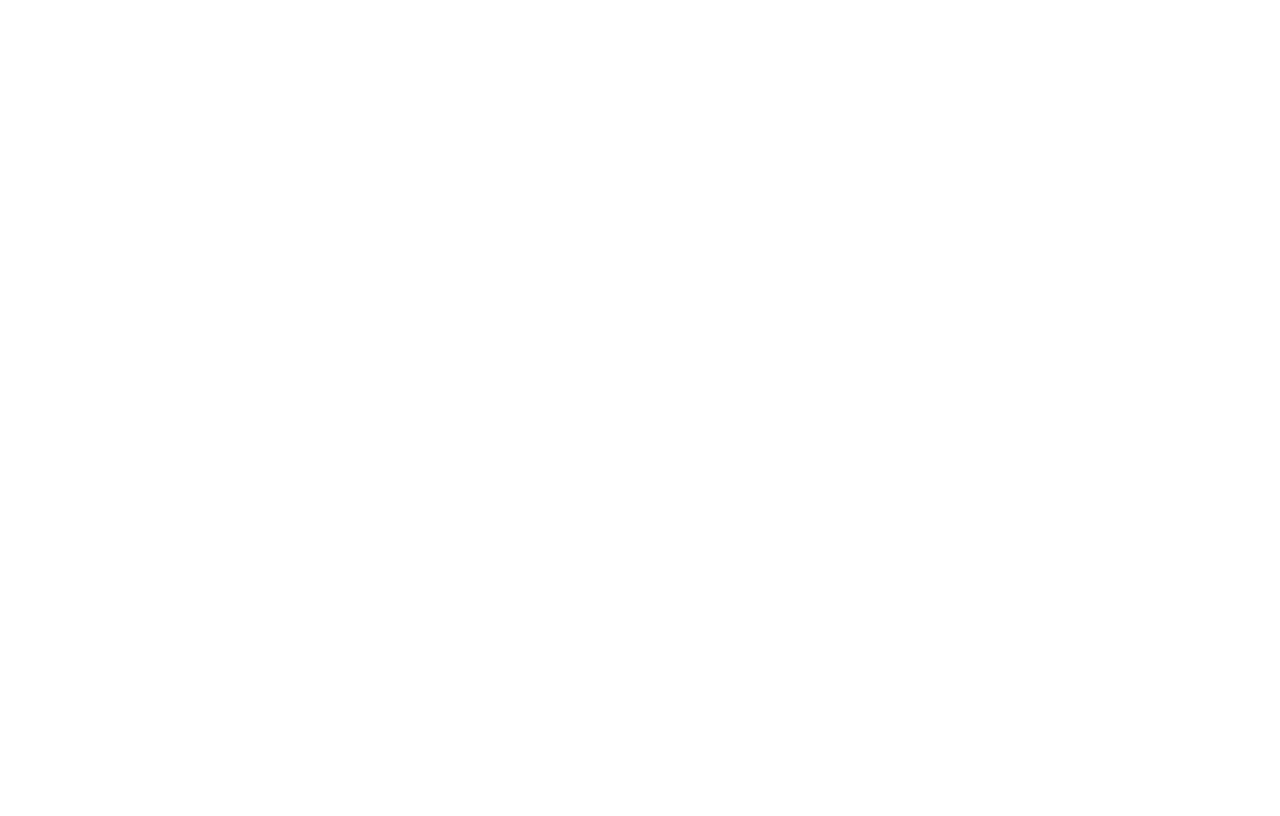
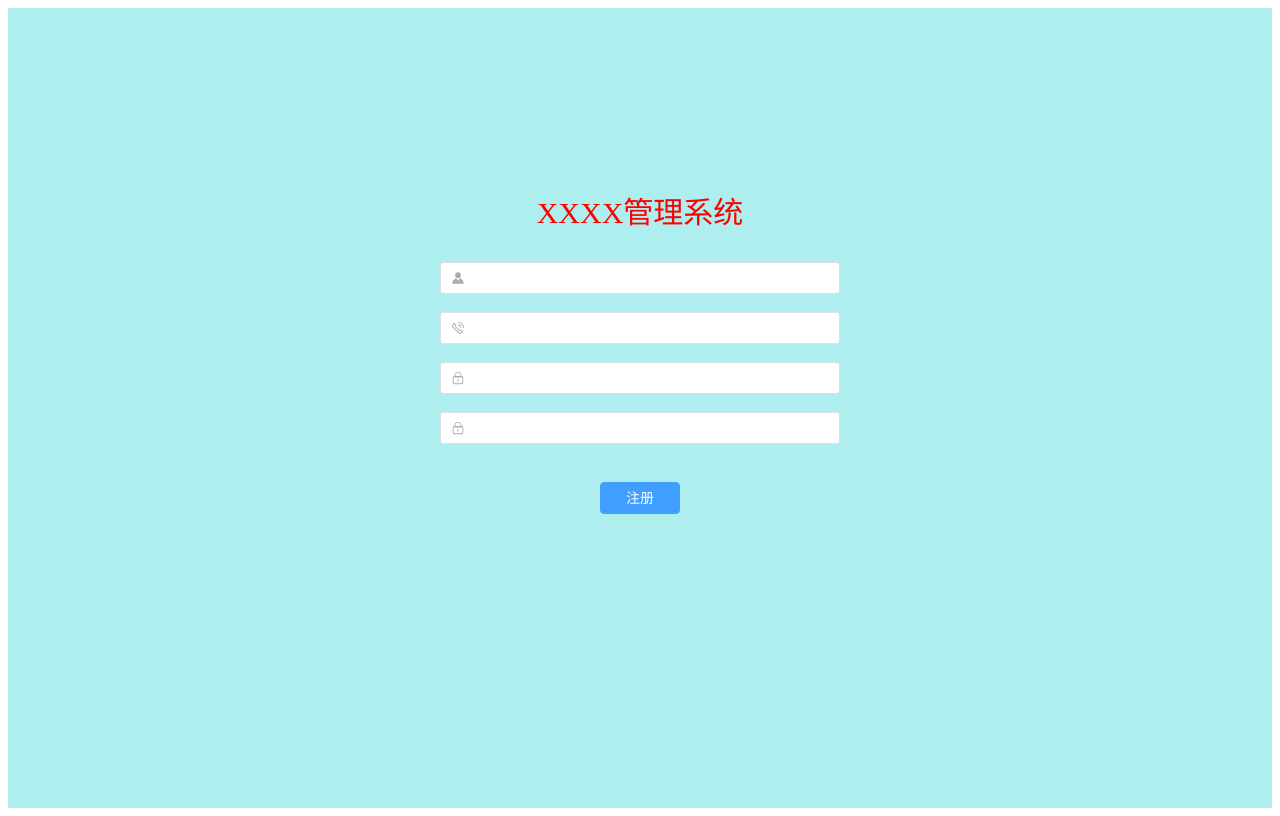
Before and after one commit to SKYlake233/srtp-all, a Vue app in the folder srtp-vue/: page /register in a window 1280 px wide. Before the commit this address had no page. Built offline with nearby package versions, Linux system fonts and the light colour scheme.

Commit message:
实现注册功能

```diff
--- a/srtp-vue/src/components/login.vue
+++ b/srtp-vue/src/components/login.vue
@@ -1,7 +1,7 @@
 <template>
   <div style="width: 100%; height: 100vh; background: paleturquoise; overflow: hidden">
     <div style="width: 400px;margin: 150px auto">
-      <div style="color: red;font-size: 30px;text-align: center;padding: 30px" >商店慈善物品管理系统</div>
+      <div style="color: red;font-size: 30px;text-align: center;padding: 30px" >XXXX管理系统</div>
       <el-form ref="form" :model="form" size="normal" :rules="rules">
         <el-form-item prop="marketAccountName">
           <el-input  :prefix-icon="Avatar" v-model="form.username"></el-input>
--- /dev/null
+++ b/srtp-vue/src/components/register.vue
@@ -0,0 +1,93 @@
+<template>
+  <div style="width: 100%; height: 100vh; background: paleturquoise; overflow: hidden">
+    <div style="width: 400px;margin: 150px auto">
+      <div style="color: red;font-size: 30px;text-align: center;padding: 30px">XXXX管理系统</div>
+      <el-form ref="form" :model="form" size="normal">
+        <el-form-item prop="username">
+          <el-input v-model="form.userName" :prefix-icon="Avatar"></el-input>
+        </el-form-item>
+        <el-form-item prop="userPhoneNumber">
+          <el-input v-model="form.userPhoneNumber" :prefix-icon="Phone"></el-input>
+        </el-form-item>
+        <el-form-item prop="password">
+          <el-input v-model="form.userPass" :prefix-icon="Lock" show-password></el-input>
+        </el-form-item>
+        <el-form-item prop="confirm">
+          <el-input v-model="this.confirm" :prefix-icon="Lock" show-password></el-input>
+        </el-form-item>
+        <el-form-item>
+          <el-button style="width: 20%;margin: 20px auto;" type="primary" @click="register">注册</el-button>
+        </el-form-item>
+      </el-form>
+    </div>
+  </div>
+</template>
+
+<script>
+
+import {Avatar, Lock , Phone} from "@element-plus/icons-vue";
+import request from "@/utils/requests"
+
+export default {
+  name: "Register",
+  data() {
+    return {
+      confirm:'',
+      form: {},
+      rules: {
+        username: [
+          {required: true, message: "请输入用户名", trigger: 'blur'}
+        ],
+        userPhoneNumber: [
+          {required: true, message: "请输入手机号", trigger: 'blur'}
+        ],
+        userPass: [
+          {required: true, message: "请输入密码", trigger: 'blur'}
+        ],
+        confirm: [
+          {required: true, message: "请确认密码", trigger: 'blur'}
+        ]
+      }
+    }
+  },
+  setup() {
+    return {
+      Lock,
+      Avatar,
+      Phone
+    }
+  },
+  methods: {//注册
+    register() {
+      if (this.form.password !== this.form.confirm) {
+        this.$message({
+          type: "error",
+          message: '密码不一致，请重试'
+        })
+      }
+      this.$refs['form'].validate((valid) => { //当用户名和密码栏都有数据时才会发送请求
+        if (valid) {
+          request.post("/user/regis", this.form).then(res => {
+            if (res.code == 200) {
+              this.$message({
+                type: "success",
+                message: "注册成功"
+              });
+              this.$router.push("/login")
+            } else {
+              this.$message({
+                type: "error",
+                message: res.msg
+              })
+            }
+          })
+        }
+      })
+    }
+  }
+}
+</script>
+
+<style scoped>
+
+</style>
--- a/srtp-vue/src/router/index.js
+++ b/srtp-vue/src/router/index.js
@@ -14,6 +14,12 @@
         name:'login',
         title: '登录',
         component: () => import('../components/login.vue')
+    },
+    {
+        path:'/register',
+        name:'register',
+        title: '注册',
+        component: () => import('../components/register.vue')
     },
     {
         path: '/market',
--- a/srtp-vue/src/view/person.vue
+++ b/srtp-vue/src/view/person.vue
@@ -5,7 +5,7 @@
     </div>
 
     <div style="margin: 10px 0">
-      <el-input v-model="search" placeholder="请输入关键字（物品名）" clearable style="width: 20%"/>
+      <el-input v-model="search" placeholder="请输入关键字（用户名）" clearable style="width: 20%"/>
       <el-button type="success" style="margin-left: 5px" @click="load">查询</el-button>
     </div>
 
```
Also changed, not shown: 2 other files (tests, documents, lock files or other folders).
